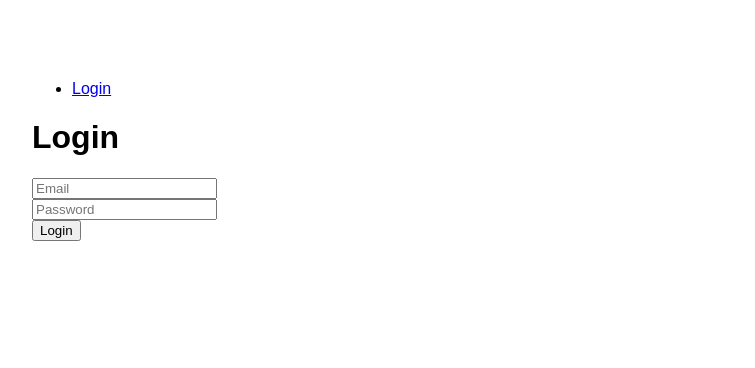
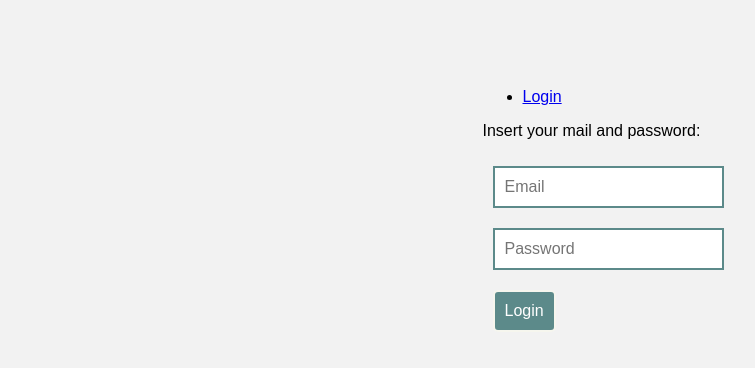
Before and after one commit to tijanadjorovic/todo-app, a React (Create React App) app: page /login in a window 1280 px wide. Shown: the top 368 px of the page, without its empty margins (32-787 px from the left). Built offline with nearby package versions, Linux system fonts and the light colour scheme.

Commit message:
task margin added and coloured

```diff
--- a/src/components/NewTask/NewTask.js
+++ b/src/components/NewTask/NewTask.js
@@ -47,7 +47,7 @@ class NewTask extends Component {
 
     render(){
       return(
-        <div>
+        <div className="listMain" >
           <form onSubmit={this.addItem}>
             <input ref={(a) => this._inputElement = a} placeholder="enter task">
             </input>
--- a/src/components/Task/Task.js
+++ b/src/components/Task/Task.js
@@ -23,7 +23,7 @@ class Task extends Component {
 
     return (
       <div>
-      <ul>
+      <ul className="list" >
         <FlipMove duration={250} easing="ease-out">
           {listItems}
         </FlipMove>
--- a/src/components/TaskList/TaskList.js
+++ b/src/components/TaskList/TaskList.js
@@ -34,7 +34,7 @@ class TaskList extends Component {
   render() {
     return (
       <div>
-        <ul>{
+        <ul className="list" >{
           this.state.todos.map(todo =>
               <OneToDo
                 key={todo.id}
--- a/src/containters/Home/Home.js
+++ b/src/containters/Home/Home.js
@@ -7,7 +7,7 @@ class Home extends React.Component {
         return (
             <div>
             	<h1>Task List</h1>
-            	<p>Enter your ToDo Task, and remove it by clicking on it</p>
+            	<p><i>Enter your ToDo Task, and remove it by clicking on it:</i></p>
             	<NewTask />
                 <TaskList />
             </div>
--- a/src/containters/Login/Login.js
+++ b/src/containters/Login/Login.js
@@ -65,7 +65,7 @@ class Login extends React.Component {
         return (
             <div>
               <header>
-                <h1>Login</h1>
+                <p>Insert your mail and password:</p>
               </header>
               <Input
                   type="text"
--- a/src/index.css
+++ b/src/index.css
@@ -1,8 +1,39 @@
 body {
-  margin: 0;
   padding: 5%;
   font-family: sans-serif;
+  font-size: 16px;
+  background-color: #f2f2f2;
 }
 #root{
+	display:flex;
+	justify-content:center;
+}
+.list{
+	padding: 10px;
+	color: #33331a;
 
 }
+button{
+	padding: 10px;
+	font-size: 16px;
+	margin: 10px;
+	color:white;
+	background-color: #5c8a8a;
+	border: 2px solid #f6f6ee;
+	border-radius: 5px;
+}
+button:hover{
+	background-color: #aaaa55;
+}
+.list li{
+	background-color: #d9d9d9;
+	padding: 10px;
+	margin: 5px;
+	border-radius: 5px;
+}
+input{
+	padding: 10px;
+	font-size: 16px;
+	border: 2px solid #5c8a8a;
+	margin: 10px;
+}
```
